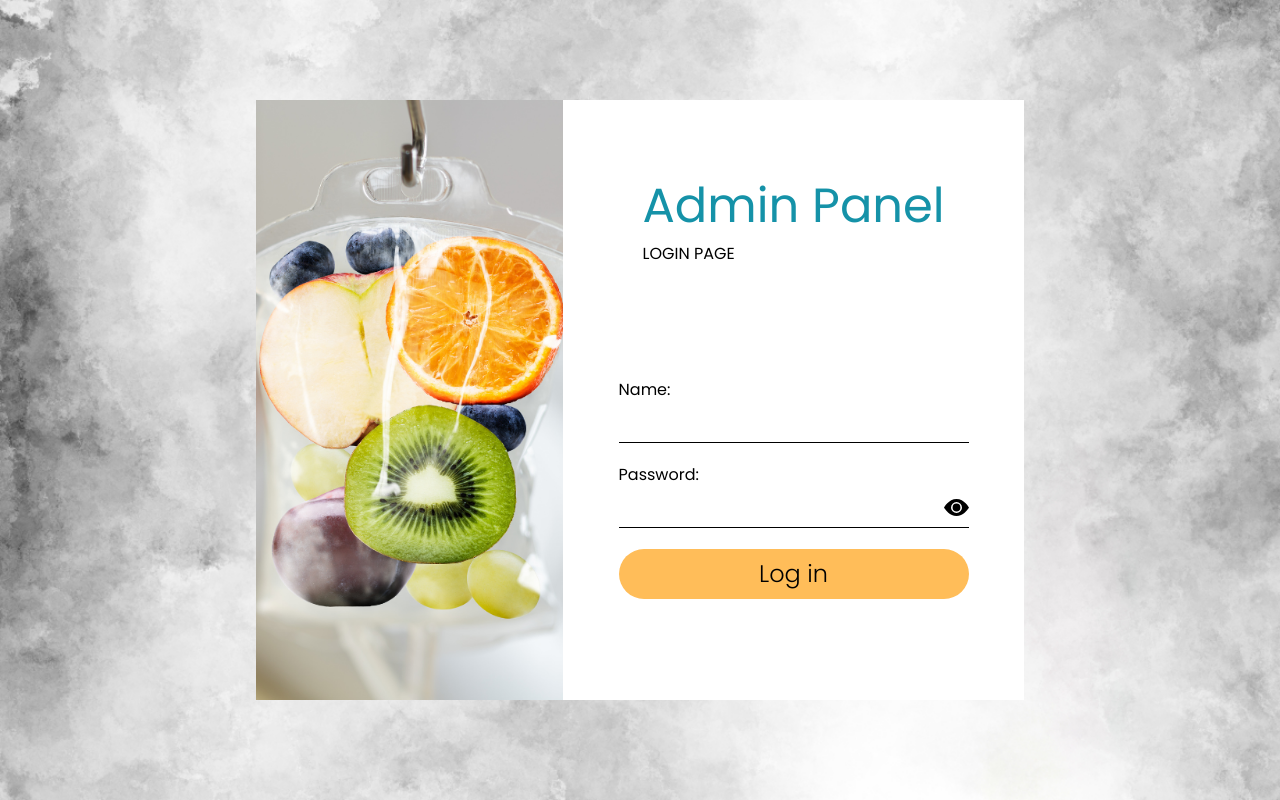
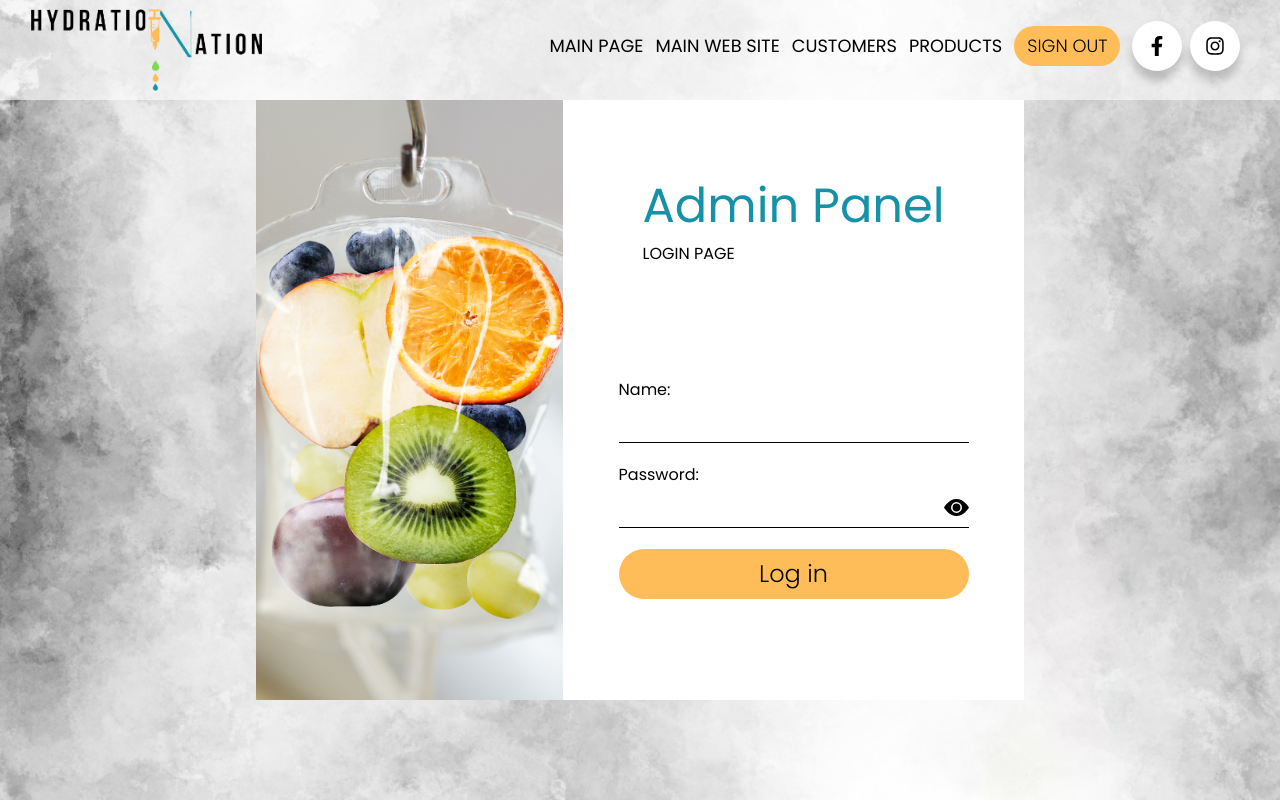
Before and after one commit to HydratioNation/AdminPanel, a Next.js app: page / in a window 1280 px wide. Built offline with nearby package versions, Linux system fonts and the light colour scheme; no server answers; sample sign-in values are in the browser's storage.

Commit message:
Fixed layout

```diff
--- a/src/components/Layout/index.tsx
+++ b/src/components/Layout/index.tsx
@@ -2,6 +2,7 @@ import react from "react";
 import CheckSession from "../SessionCheck";
 import Nav from "../Nav";
 import { getServerSession } from "next-auth";
+import { useSession } from "next-auth/react";
 
 type PropsType = {
   children: React.ReactElement;
@@ -9,10 +10,11 @@ type PropsType = {
 
 const Layout = ({ children }: PropsType) => {
   CheckSession();
+  const { data: session, status } = useSession();
 
   return (
     <div className="parent">
-      {children.type.name !== "Home" ? <Nav /> : ""}
+      {status === "authenticated" ? <Nav /> : ""}
 
       <main>{children}</main>
     </div>
```
